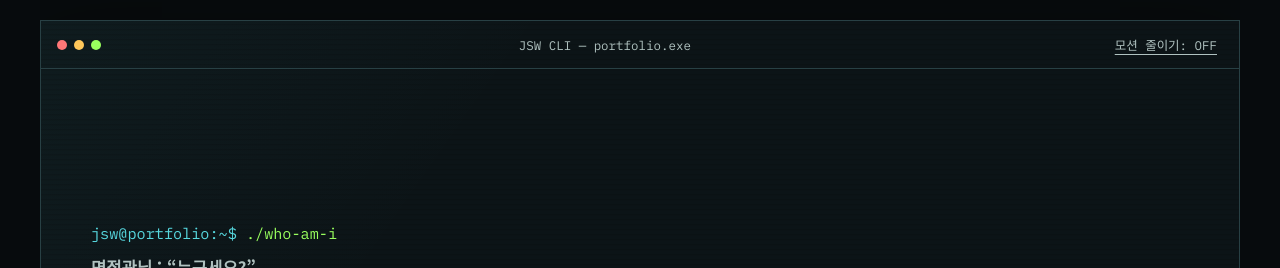
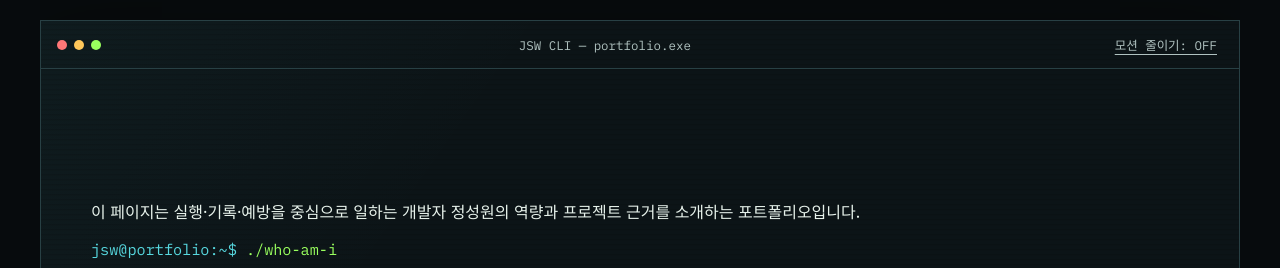
Before and after one commit to dyj02056/sktassign1_introduce, a plain HTML site: page index.html in a window 1280 px wide. Shown: the top 268 px of the page. Drawn offline with Linux system fonts and the light colour scheme.

Commit message:
Update index.html

```diff
--- a/index.html
+++ b/index.html
@@ -14,7 +14,7 @@
       --terminal:#0c1417;
       --line:#284044;
       --text:#e7f2eb;
-      --muted:#b0c2c0;          /* C16: 대비율 상향 (7.2:1 → 8.5:1) */
+      --muted:#b0c2c0;
       --green:#99ff5e;
       --cyan:#57d8df;
       --amber:#ffc75a;
@@ -25,7 +25,7 @@
     html,body{
       height:100%;margin:0;background:var(--bg);color:var(--text);
       display:flex;align-items:center;justify-content:center;
-      overflow-x:hidden;         /* C12: 가로 넘침 최후 안전망 */
+      overflow-x:hidden;
     }
     body{font-family:"IBM Plex Mono","Noto Sans KR",monospace;overflow:hidden}
 
@@ -61,7 +61,6 @@
       text-decoration:underline;text-underline-offset:4px;
     }
 
-    /* C10/C11: 세로 넘침 방지 — padding 반응형, height:100% → min-height:100% */
     .screen{
       position:absolute;inset:48px 0 0 0;
       padding:clamp(16px,3vh,32px) clamp(20px,4vw,50px);
@@ -72,13 +71,19 @@
     .screen.active{opacity:1;visibility:visible;transform:translateY(0);z-index:2}
     .screen.leaving{opacity:0;transform:translateY(-10px);visibility:hidden}
 
-    .hero{display:grid;align-content:center;min-height:100%}
+    /* 옵션 B: 콘텐츠가 짧으면 중앙, 넘치면 자연 상단 정렬 */
+    .hero{
+      display:grid;
+      align-content:center;
+      min-height:100%;
+      padding-top:clamp(4px, 2vh, 24px);
+    }
+
     .prompt{font-size:clamp(.75rem,1.4vw,.95rem);color:var(--green);margin:0 0 12px}
     .prompt::before{content:"jsw@portfolio:~$ ";color:var(--cyan)}
 
     h1,h2,h3,p{margin-top:0}
 
-    /* C10/C11: h1 폰트 축소로 1366×768에서도 하단 노출 확보 */
     h1{
       max-width:940px;
       font-size:clamp(1.5rem,3.6vw,3.2rem);
@@ -96,20 +101,31 @@
       margin:0 0 10px;
     }
     .dialogue strong{color:var(--cyan)}
+
+    /* 홈 최상단 소개 문장 */
+    .intro{
+      font-family:"Noto Sans KR",sans-serif;
+      font-size:clamp(0.85rem,1.25vw,1rem);
+      color:var(--text);
+      margin:0 0 16px;
+      max-width:820px;
+      word-break:keep-all;
+      overflow-wrap:break-word;
+    }
+
     .cursor::after{content:"▋";color:var(--green);margin-left:3px;animation:blink .85s steps(2,end) infinite}
     @keyframes blink{50%{opacity:0}}
 
     .typed{display:inline-block;overflow:hidden;white-space:nowrap;animation:typing 0.8s steps(30,end) forwards}
     @keyframes typing{from{width:0}to{width:100%}}
 
-    /* C10/C11: 메뉴 높이/간격 압축 */
     .command-list{display:grid;gap:8px;width:min(100%,620px);margin-top:16px}
     .command{
       display:flex;text-align:left;align-items:center;gap:10px;
       min-height:42px;padding:0 14px;
       border:1px solid var(--line);color:var(--text);background:#101c20;
       cursor:pointer;transition:background .16s,border-color .16s,transform .16s;
-      min-width:0;   /* C12: flex 자식 축소 허용 */
+      min-width:0;
     }
     .command:hover{background:#15292b;border-color:var(--green);transform:translateX(5px)}
     .command b{color:var(--green);min-width:0}
@@ -127,7 +143,6 @@
     }
     .label{color:var(--amber);font-size:.83rem;margin-bottom:4px}
 
-    /* C15: 각 페이지 h1으로 승격, 시각 크기는 기존 h2 수준 유지 */
     .page-head h1{
       font-size:clamp(1.8rem,3.5vw,3.2rem);
       line-height:.95;letter-spacing:-.09em;margin-bottom:6px;
@@ -148,7 +163,6 @@
       font-family:"Noto Sans KR",sans-serif;font-size:0.92rem;line-height:1.6;
       color:#dce7e3;word-break:keep-all;overflow-wrap:break-word;
     }
-    /* C15: h3 → h2 승격, 시각 스타일은 기존 h3 유지 */
     .block h2{
       font-family:"IBM Plex Mono",monospace;
       font-size:.8rem;letter-spacing:.04em;color:var(--cyan);
@@ -163,7 +177,6 @@
       display:flex;flex-wrap:wrap;gap:10px;
     }
     .links::before{content:"LINKS / 관련 링크";flex-basis:100%;color:var(--cyan);font-size:.75rem}
-    /* C12: 긴 URL 줄바꿈 강제 */
     .links a{
       color:var(--amber);font-size:.81rem;text-underline-offset:4px;
       overflow-wrap:anywhere;word-break:break-word;max-width:100%;
@@ -198,8 +211,14 @@
     <!-- 홈 화면 -->
     <section class="screen hero active" id="home" aria-labelledby="home-title">
       <div>
+        <!-- 소개 문장을 최상단에 배치 -->
+        <p class="intro">
+          이 페이지는 실행·기록·예방을 중심으로 일하는 개발자 정성원의 역량과 프로젝트 근거를 소개하는 포트폴리오입니다.
+        </p>
+
         <p class="prompt">./who-am-i</p>
         <p class="dialogue">면접관님 : “누구세요?”<br /><strong>??? : “저요?”</strong></p>
+
         <h1 id="home-title">
           <span class="typed">실행하고 기록하고 예방하는<br />개발자 정성원입니다.</span>
           <span class="cursor" aria-hidden="true"></span>
@@ -325,7 +344,6 @@
       motionButton.textContent = `모션 줄이기: ${value ? 'ON' : 'OFF'}`;
     }
 
-    // 2, 3, 4페이지 본문 텍스트 캐싱
     document.querySelectorAll('.type-text').forEach(el => {
       el.dataset.text = el.textContent;
       el.textContent = '';
@@ -370,13 +388,11 @@
       const next = document.getElementById(id);
       if (!next || next === current) return;
 
-      // C14: 자동 포커스 이동 제거 → Tab 순서 유지
       const reveal = () => {
         if (current) current.classList.remove('active', 'leaving');
         next.classList.add('active');
         next.scrollTop = 0;
 
-        // 홈 타이핑 애니메이션 리플로우
         next.querySelectorAll('.typed').forEach(el => {
           el.style.animation = 'none';
           el.offsetHeight;
@@ -384,7 +400,6 @@
         });
 
         runTypingForPage(next);
-        // C14: focus() 강제 이동 삭제
       };
 
       if (document.body.classList.contains('reduce-motion') || !current) {
```
